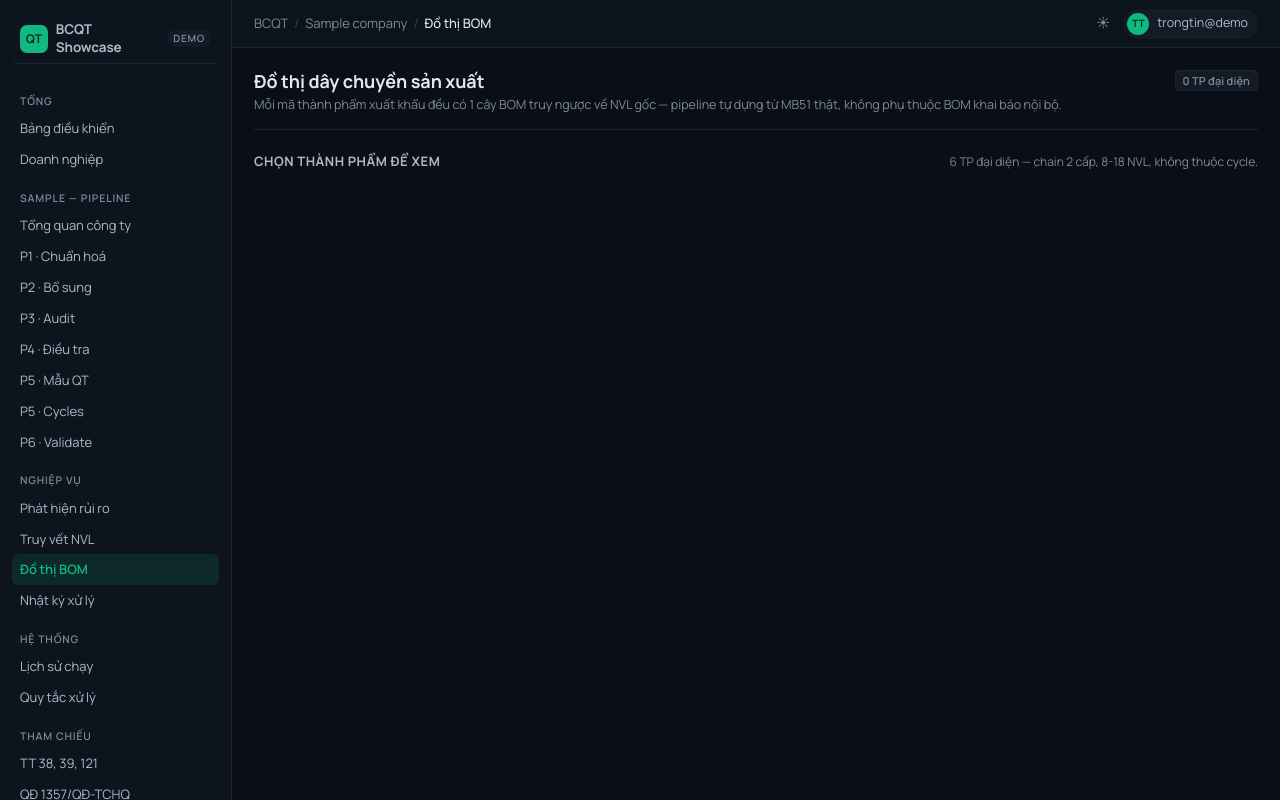
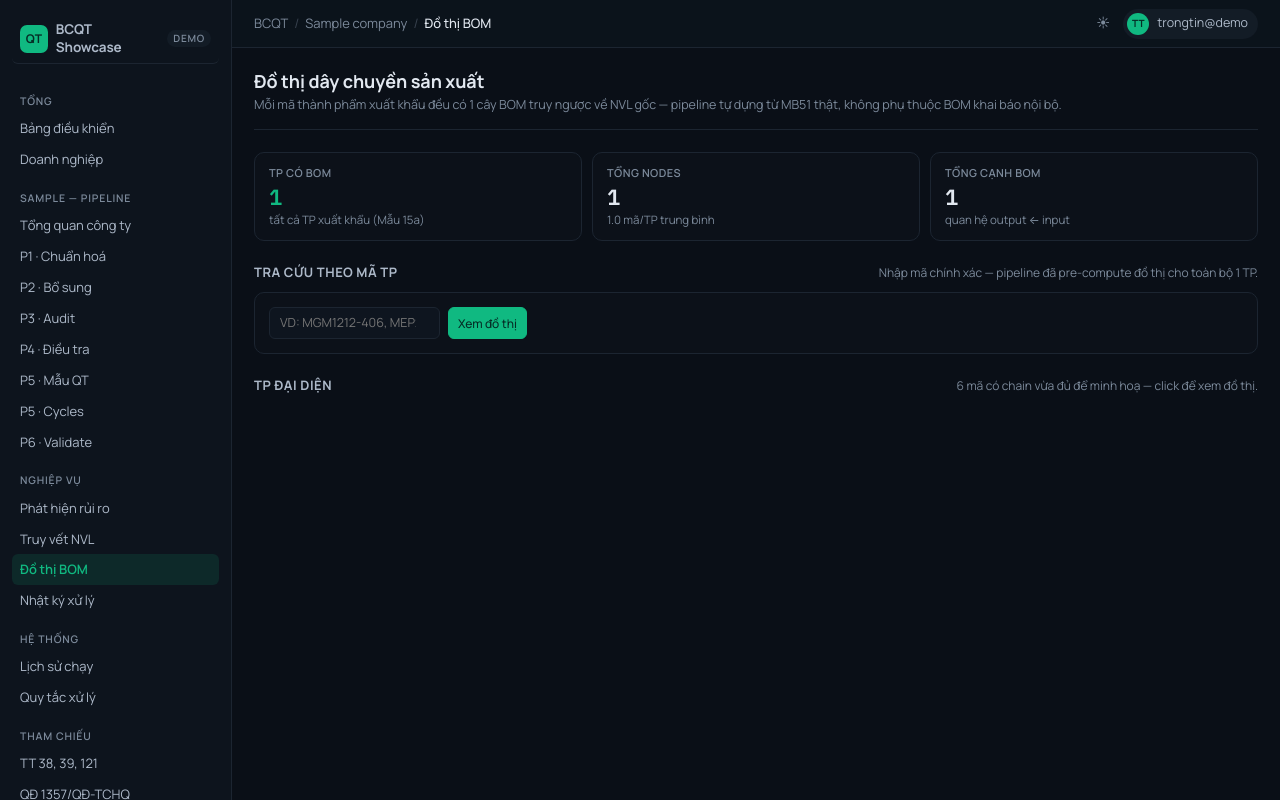
Before and after one commit to TinsuAI/bcqt-showcase, a FastAPI app: a page that uses app/templates/insights/bom.html in a window 1280 px wide. Run offline with FastAPI, Linux system fonts and the light colour scheme; tables that the repository leaves empty hold one stand-in row (values such as "Sample post"); some libraries are stand-ins or nearby versions.

Commit message:
BOM graph: build cho all 517 TP, thêm search
Mở rộng từ 6 curated → toàn bộ 517 TP XK:
- seed_curated_bom: loop tất cả TP trong M15a (517 mã)
- 11.645 nodes + 11.128 edges pre-computed
- Cap depth=2, width=30 (top theo norm) — wide TP không quá tải
- Cycle-safe: skip recurse vào 44 cycle nodes (vẫn build root nếu TP là cycle)

Route /c/{slug}/bom:
- KPI strip: 517 TP, 11.6K nodes, 11.1K edges
- Search input arbitrary TP code + 'không tìm thấy' fallback
- Giữ 6 'TP đại diện' làm gallery first-time
- Resolve TP từ DB thay vì hardcode list

Performance: seed 24s lần đầu, route render <100ms (chỉ query
nodes/edges của 1 TP).

```diff
--- a/app/routes/insights.py
+++ b/app/routes/insights.py
@@ -114,17 +114,30 @@ def bom(slug: str, request: Request, db: Session = Depends(get_db),
         tp: str | None = Query(None)):
     c = get_company_or_404(db, slug)
 
-    # Curated TPs có sẵn data — list từ DB
-    curated_codes = db.scalars(
-        select(BomNode.tp_code)
-        .where(BomNode.company_id == c.id, BomNode.level == 0)
-        .group_by(BomNode.tp_code)
-        .order_by(BomNode.tp_code)
-    ).all()
+    # Tổng quan: số TP có data BOM
+    n_tp_total = db.scalar(
+        select(func.count(func.distinct(BomNode.tp_code)))
+        .where(BomNode.company_id == c.id)
+    ) or 0
+    n_nodes_total = db.scalar(
+        select(func.count()).select_from(BomNode).where(BomNode.company_id == c.id)
+    ) or 0
+    n_edges_total = db.scalar(
+        select(func.count()).select_from(BomEdge).where(BomEdge.company_id == c.id)
+    ) or 0
 
-    # TP gallery: số nodes + edges per TP
+    # 6 TP đại diện cho gallery (chain 2 cấp, vừa đủ — show first-time)
+    featured_codes = ["MGM1139-252", "MEP2554-01US", "MGM1200-406",
+                      "MGM1212-406", "MGM0996-USA", "MGM1036-USA"]
     gallery = []
-    for code in curated_codes:
+    for code in featured_codes:
+        root = db.scalar(
+            select(BomNode).where(
+                BomNode.company_id == c.id, BomNode.tp_code == code, BomNode.level == 0
+            )
+        )
+        if not root:
+            continue
         n_nodes = db.scalar(
             select(func.count()).select_from(BomNode)
             .where(BomNode.company_id == c.id, BomNode.tp_code == code)
@@ -137,21 +150,22 @@ def bom(slug: str, request: Request, db: Session = Depends(get_db),
             select(func.max(BomNode.level))
             .where(BomNode.company_id == c.id, BomNode.tp_code == code)
         ) or 0
-        root = db.scalar(
-            select(BomNode).where(
-                BomNode.company_id == c.id, BomNode.tp_code == code, BomNode.level == 0
-            )
-        )
         gallery.append({
-            "code": code,
-            "description": root.description if root else "",
-            "n_nodes": n_nodes,
-            "n_edges": n_edges,
-            "max_level": max_level,
+            "code": code, "description": root.description or "",
+            "n_nodes": n_nodes, "n_edges": n_edges, "max_level": max_level,
         })
 
-    # Default to first curated if no tp param
-    selected_tp = tp if tp in curated_codes else (curated_codes[0] if curated_codes else None)
+    # Resolve selected TP — accept any TP có trong DB
+    selected_tp = None
+    if tp:
+        exists = db.scalar(
+            select(BomNode.tp_code)
+            .where(BomNode.company_id == c.id, BomNode.tp_code == tp, BomNode.level == 0)
+        )
+        if exists:
+            selected_tp = tp
+    if not selected_tp and gallery:
+        selected_tp = gallery[0]["code"]
 
     nodes = []
     edges = []
@@ -181,11 +195,17 @@ def bom(slug: str, request: Request, db: Session = Depends(get_db),
             for e in edges
         ]
 
+    # Search miss?
+    search_miss = bool(tp and not selected_tp)
+
     return request.app.state.render(
         request, "insights/bom.html",
         company=c, gallery=gallery, selected_tp=selected_tp,
         nodes=nodes, edges=edges,
         nodes_json=nodes_json, edges_json=edges_json,
+        n_tp_total=n_tp_total, n_nodes_total=n_nodes_total,
+        n_edges_total=n_edges_total,
+        search_miss=search_miss, search_q=tp or "",
     )
 
 
--- a/app/templates/insights/bom.html
+++ b/app/templates/insights/bom.html
@@ -14,16 +14,53 @@
                 Mỗi mã thành phẩm xuất khẩu đều có 1 cây BOM truy ngược về NVL gốc — pipeline tự dựng từ MB51 thật, không phụ thuộc BOM khai báo nội bộ.
             </div>
         </div>
-        <div class="page-actions">
-            <span class="badge neutral">{{ gallery | length }} TP đại diện</span>
-        </div>
     </div>
 </div>
 
 <section class="section">
+    <div class="kpi">
+        <div class="kpi-cell primary">
+            <div class="k">TP có BOM</div>
+            <div class="v">{{ n_tp_total | num }}</div>
+            <div class="d">tất cả TP xuất khẩu (Mẫu 15a)</div>
+        </div>
+        <div class="kpi-cell">
+            <div class="k">Tổng nodes</div>
+            <div class="v">{{ n_nodes_total | num }}</div>
+            <div class="d">{{ "%.1f" | format(n_nodes_total / n_tp_total) if n_tp_total else 0 }} mã/TP trung bình</div>
+        </div>
+        <div class="kpi-cell">
+            <div class="k">Tổng cạnh BOM</div>
+            <div class="v">{{ n_edges_total | num }}</div>
+            <div class="d">quan hệ output ← input</div>
+        </div>
+    </div>
+</section>
+
+<section class="section">
     <div class="section-head">
-        <h2>Chọn thành phẩm để xem</h2>
-        <div class="meta">6 TP đại diện — chain 2 cấp, 8-18 NVL, không thuộc cycle.</div>
+        <h2>Tra cứu theo mã TP</h2>
+        <div class="meta">Nhập mã chính xác — pipeline đã pre-compute đồ thị cho toàn bộ {{ n_tp_total }} TP.</div>
+    </div>
+    <div class="panel">
+        <div class="panel-body">
+            <form action="/c/{{ company.slug }}/bom" method="get" style="display: flex; gap: 8px;">
+                <input class="input" type="search" name="tp" placeholder="VD: MGM1212-406, MEP2554-01US, …" value="{{ search_q }}" style="max-width: 320px;">
+                <button class="btn btn-primary btn-sm" type="submit">Xem đồ thị</button>
+            </form>
+            {% if search_miss %}
+            <p class="tiny" style="color: var(--error); margin-top: 10px;">
+                Không tìm thấy mã <code class="mono">{{ search_q }}</code> trong danh sách TP có BOM.
+            </p>
+            {% endif %}
+        </div>
+    </div>
+</section>
+
+<section class="section">
+    <div class="section-head">
+        <h2>TP đại diện</h2>
+        <div class="meta">6 mã có chain vừa đủ để minh hoạ — click để xem đồ thị.</div>
     </div>
     <div class="grid-3">
         {% for g in gallery %}
```
Also changed, not shown: app/seed/load_demo.py (+51 -41 lines).
